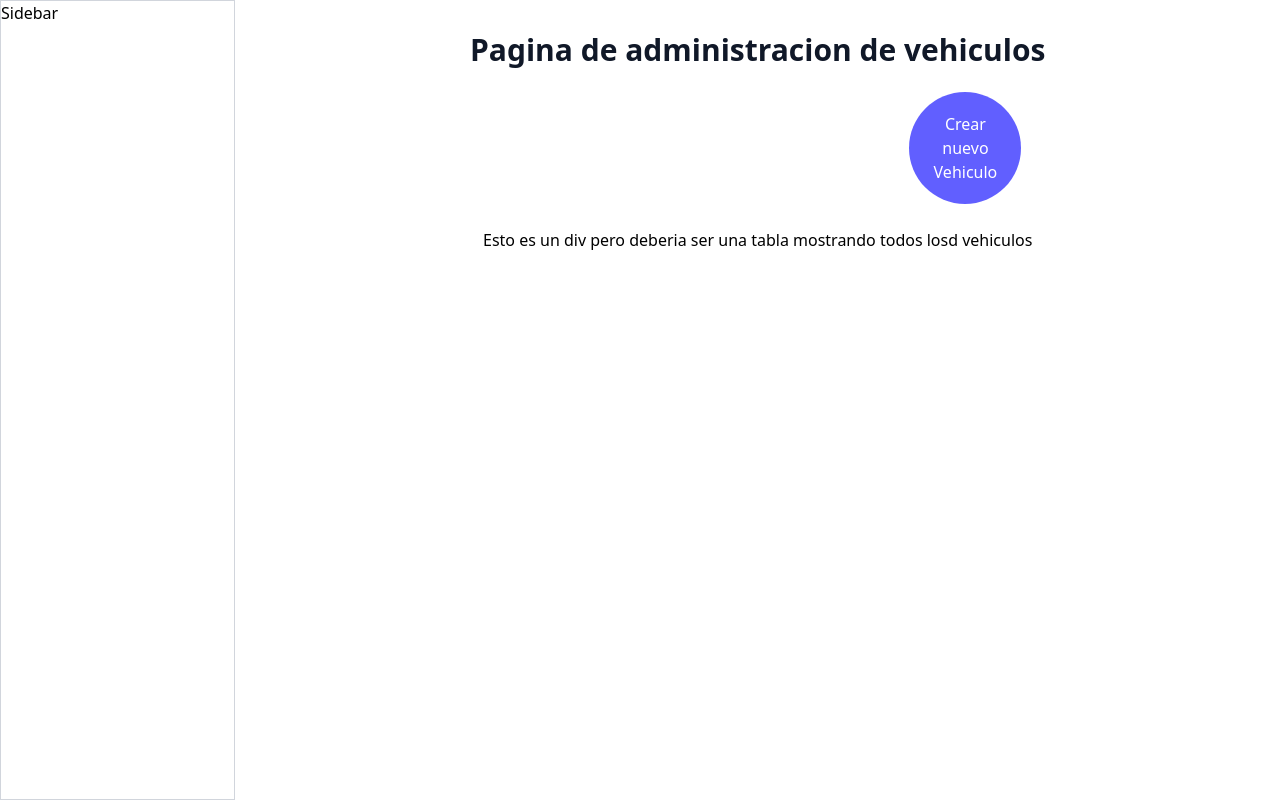
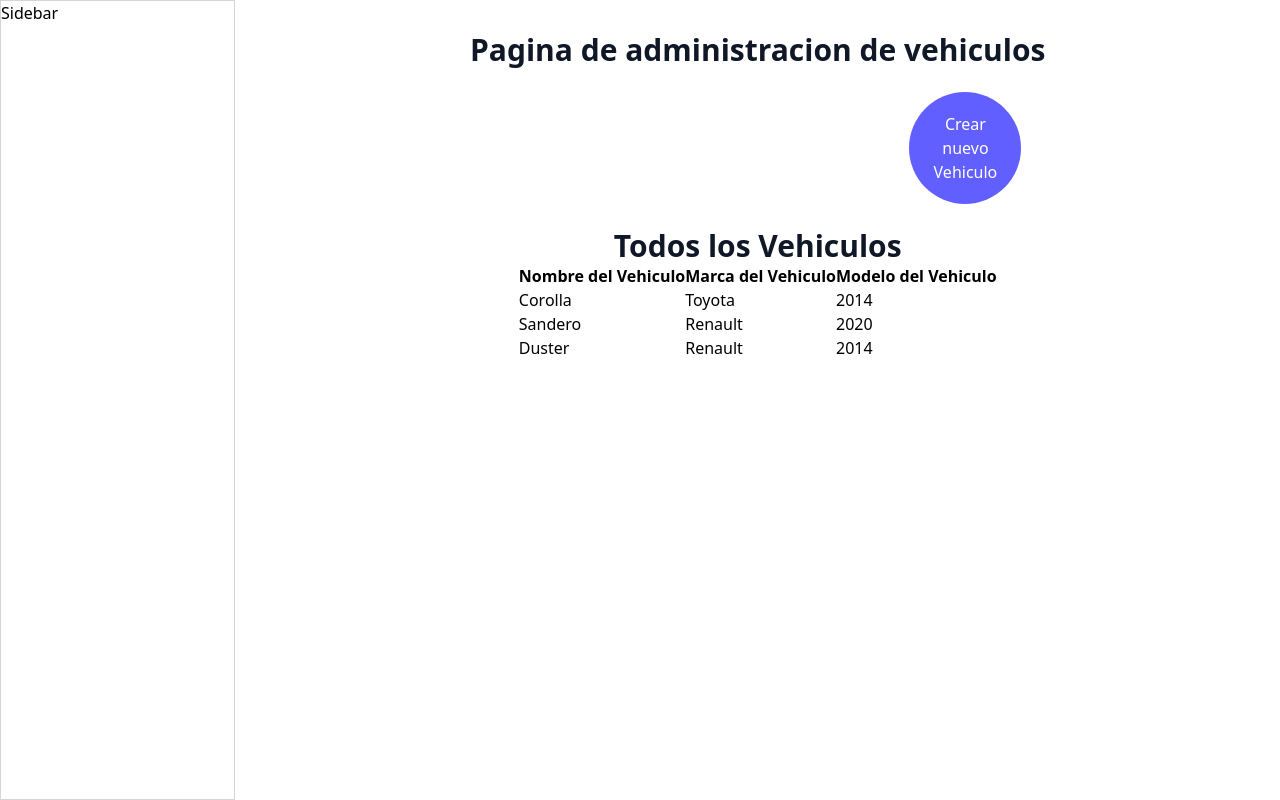
Before and after one commit to hanrike/pyppageTailwind, a React (Vite) app: page /admin/vehiculos in a window 1280 px wide. Built offline with nearby package versions, Linux system fonts and the light colour scheme.

Commit message:
cambio de interfaz de manera reactiva funcionando en la pagina de administracion de vehiculos

```diff
--- a/src/pages/admin/Vehiculos.jsx
+++ b/src/pages/admin/Vehiculos.jsx
@@ -36,8 +36,37 @@ const Vehiculos = () => {
 
 const TablaVehiculos = () => {
   return(
-    <div>
-      Esto es un div pero deberia ser una tabla mostrando todos losd vehiculos
+    //vamos a crear la tabla que muestra los vehiculos
+    //centro el titulo todos los vehiculos y le doy el estilo tailwind h2
+    <div className='flex flex-col items-center justify-center' >
+      <h2 className='text-3xl font-extrabold text-gray-900'>Todos los Vehiculos</h2>
+    <table>
+      <thead>
+        <tr>
+          <th>Nombre del Vehiculo</th>
+          <th>Marca del Vehiculo</th>
+          <th>Modelo del Vehiculo</th>
+
+        </tr>
+      </thead>
+      <tbody>
+        <tr>
+            <td>Corolla</td>
+            <td>Toyota</td>
+            <td>2014</td>
+          </tr>
+        <tr>
+            <td>Sandero</td>
+            <td>Renault</td>
+            <td>2020</td>
+          </tr>
+        <tr>
+            <td>Duster</td>
+            <td>Renault</td>
+            <td>2014</td>
+          </tr>
+      </tbody>
+    </table>
     </div>
   )
 }
```
